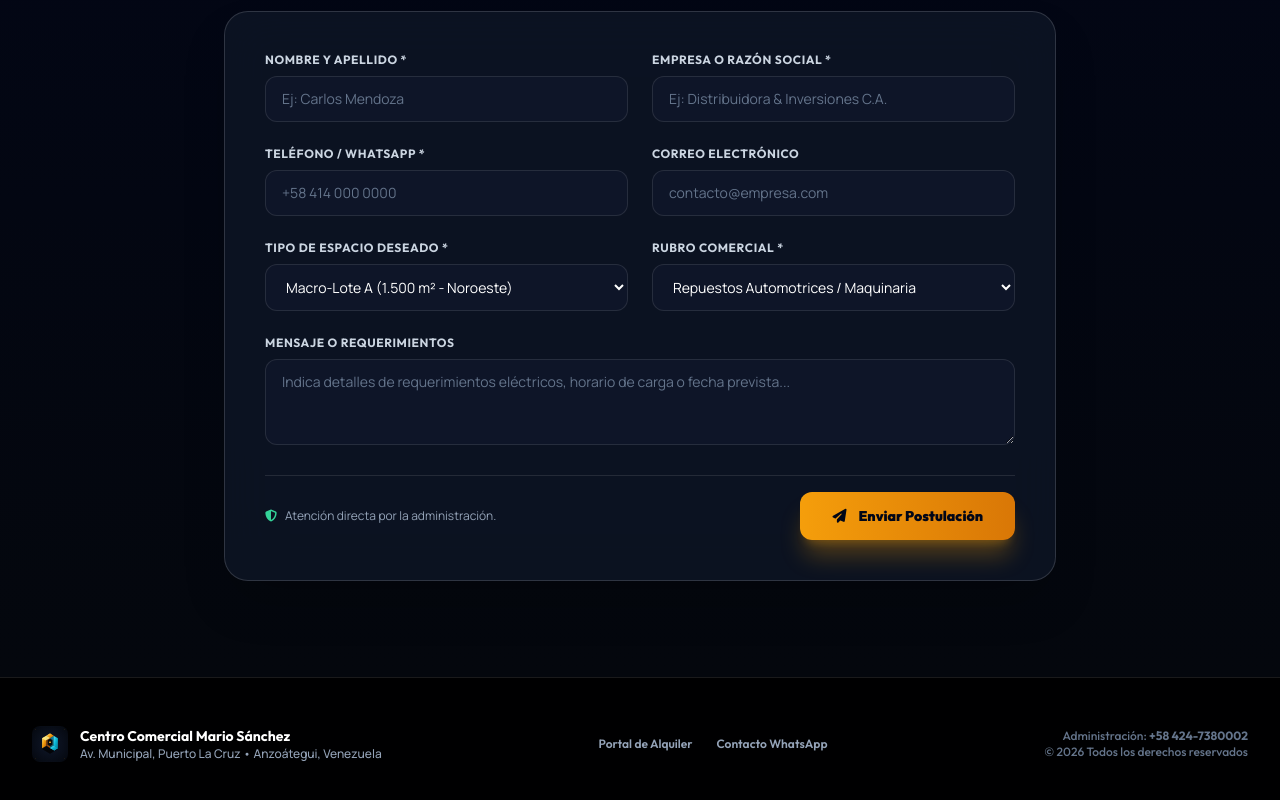
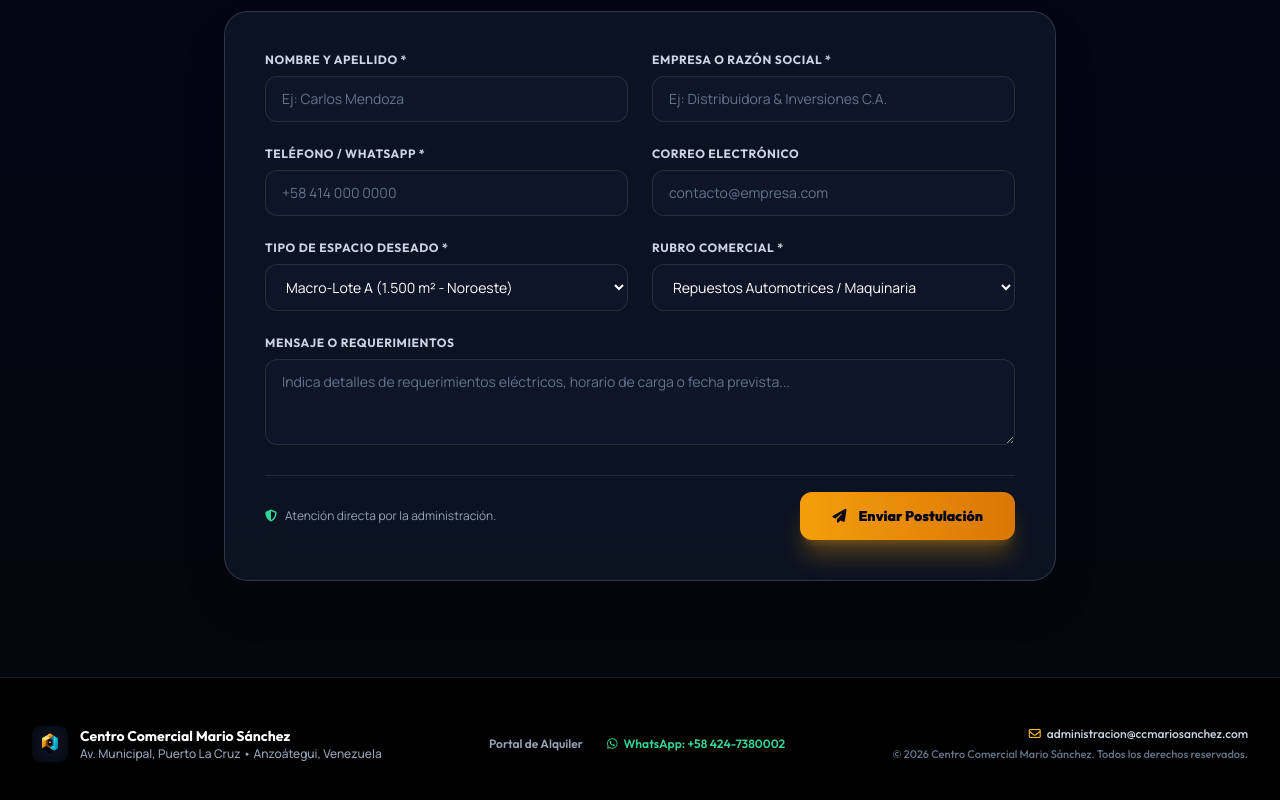
Before and after one commit to wolvesglobalsolutionsgroup-rgb/cc-mario-sanchez-comercial, a plain HTML site: page index.html in a window 1280 px wide. Shown: the part 4385-5185 px from the top of the page. Drawn offline with nearby package versions, Linux system fonts and the light colour scheme.

Commit message:
fix(footer): mostrar unicamente numero oficial de WhatsApp y correo corporativo de la empresa

```diff
--- a/index.html
+++ b/index.html
@@ -710,12 +710,16 @@
 
       <div class="flex flex-wrap items-center justify-center gap-6 font-heading font-semibold text-xs">
         <a href="alquiler.html" class="hover:text-amber-400 transition-colors">Portal de Alquiler</a>
-        <a href="https://wa.me/584247380002" target="_blank" rel="noopener noreferrer" class="hover:text-emerald-400 transition-colors">Contacto WhatsApp</a>
+        <a href="https://wa.me/584247380002?text=%C2%A1Hola!%20Deseo%20informaci%C3%B3n%20sobre%20el%20Centro%20Comercial%20Mario%20S%C3%A1nchez." target="_blank" rel="noopener noreferrer" class="hover:text-emerald-400 transition-colors inline-flex items-center gap-1.5 text-emerald-400">
+          <i class="fa-brands fa-whatsapp"></i> <span>WhatsApp: +58 424-7380002</span>
+        </a>
       </div>
 
-      <div class="text-center md:text-right font-heading text-xs text-slate-500">
-        <span>Administración: <strong>+58 424-7380002</strong></span><br>
-        <span>© 2026 Todos los derechos reservados</span>
+      <div class="flex flex-col items-center md:items-end font-heading text-xs text-slate-400 gap-1">
+        <a href="mailto:administracion@ccmariosanchez.com" class="hover:text-amber-400 transition-colors inline-flex items-center gap-1.5 text-slate-300">
+          <i class="fa-regular fa-envelope text-amber-400"></i> <span>administracion@ccmariosanchez.com</span>
+        </a>
+        <span class="text-[11px] text-slate-500">© 2026 Centro Comercial Mario Sánchez. Todos los derechos reservados.</span>
       </div>
     </div>
   </footer>
```
Also changed, not shown: landing.html (+8 -4 lines).
